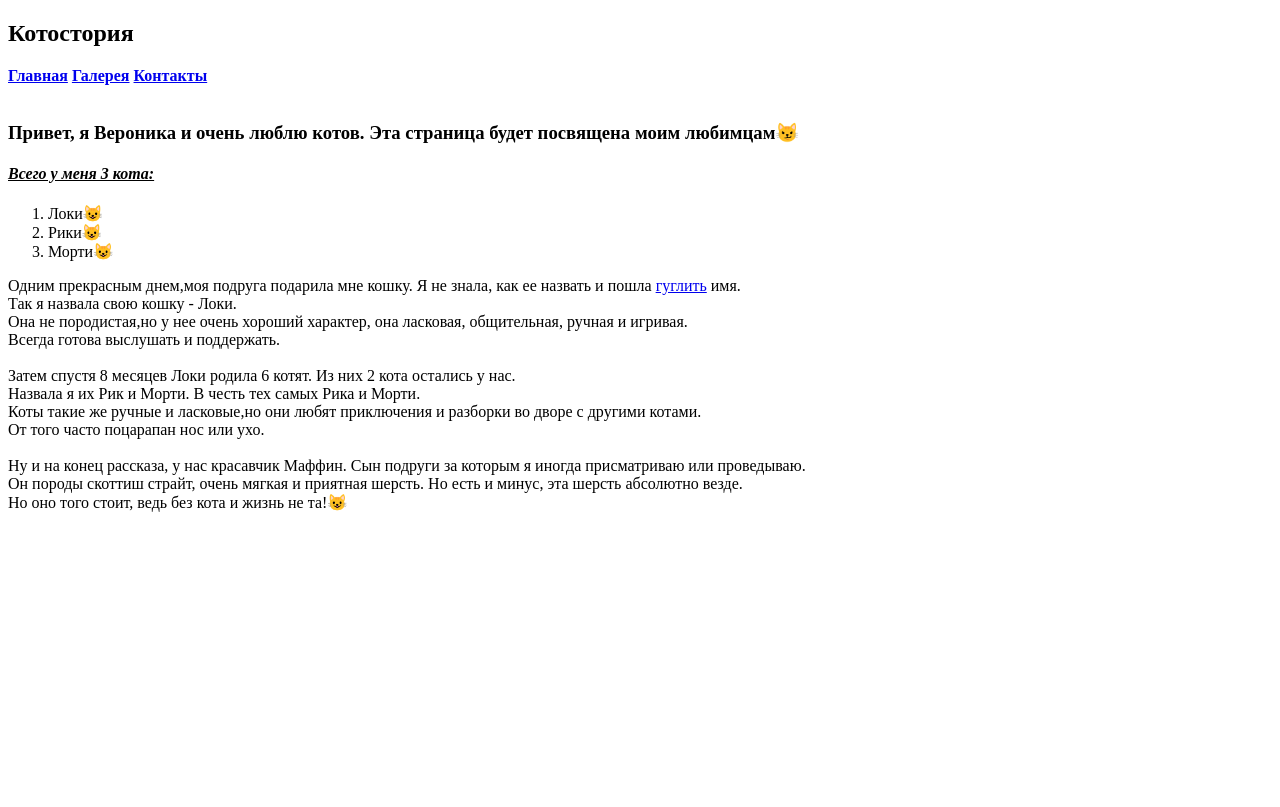
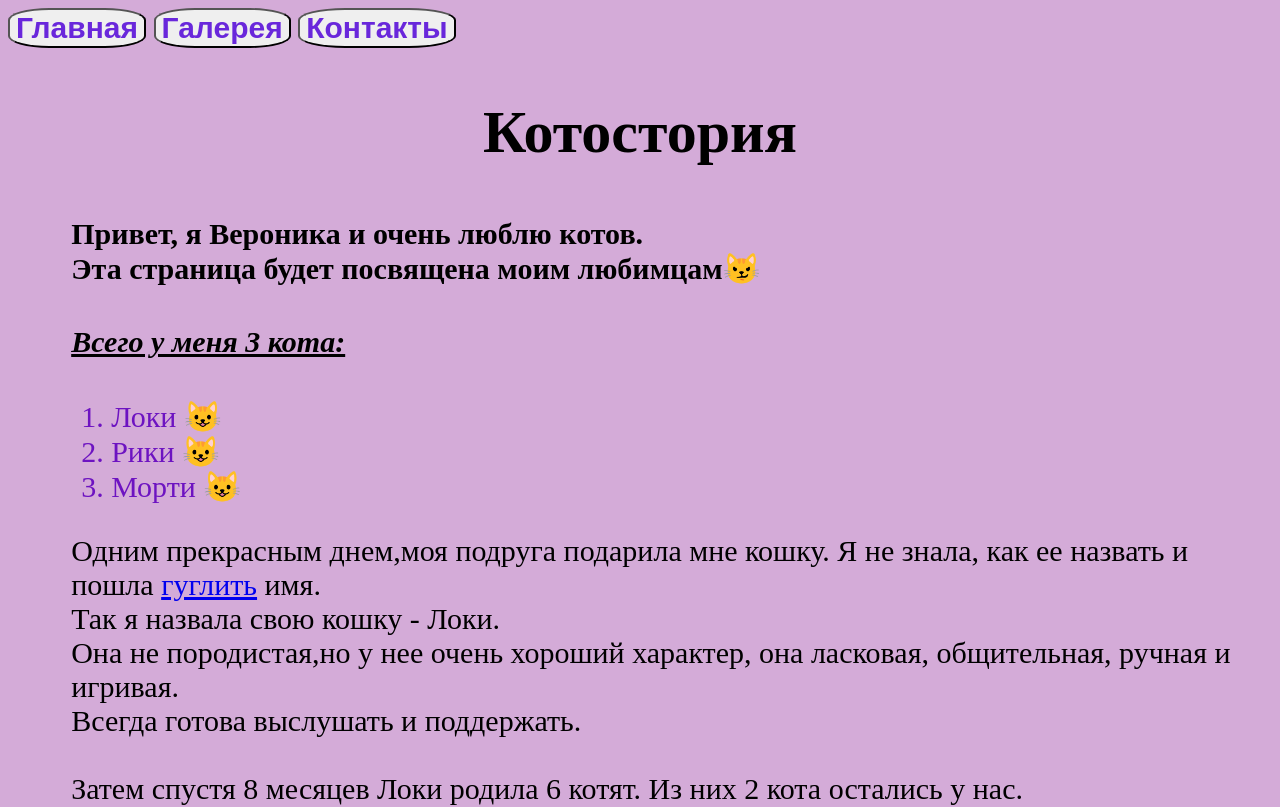
Before and after one commit to onika-punik/my-first-repo, a plain HTML site: page index.html in a window 1280 px wide. Shown: the top 807 px of the page. Drawn offline with Linux system fonts and the light colour scheme.

Commit message:
Kotostory with CSS

```diff
--- a/index.html
+++ b/index.html
@@ -1,26 +1,38 @@
 <!DOCTYPE html>
 <html lang="en">
+
 <head>
   <meta charset="UTF-8">
   <title>Kotostory</title>
+  <link href="./style.css" type="text/css" rel="stylesheet">
 </head>
+
 <body>
-    <h2>Котостория</h2>
   <header>
     <nav>
-        <a href="./index.html"><b>Главная</b></a>
-        <a href="./pages/gallery.html"><b>Галерея</b></a>
-        <a href="./pages/contact.html"><b>Контакты</b></a>
+      <a href="./index.html" class="nav"><button for="Главная" class="nav"><b>Главная</b></button></a>
+      <a href="./pages/gallery.html" class="nav"><button for="Галерея" class="nav"><b>Галерея</b></button></a>
+      <a href="./pages/contact.html" class="nav"><button for="Контакты" class="nav"><b>Контакты</b></button></a>
     </nav>
+    <h2 id="kt" style="text-align:center; font-size: 200%;">Котостория</h2>
   </header>
+  <div style="padding-left: 5%;">
+  <h3>Привет, я Вероника и очень люблю котов.
     <br>
-    <h3>Привет, я Вероника и очень люблю котов. Эта страница будет посвящена моим любимцам<span>&#128572;</span></h3>
+    Эта страница будет посвящена моим любимцам<span>&#128572;</span></h3>
   <h4><u><em>Всего у меня 3 кота:</em></u></h4>
   <ol type="1">
-      <li>Локи<span>&#128570;</span></li>
-      <li>Рики<span>&#128570;</span></li>
-      <li>Морти<span>&#128570;</span></li>
+    <label for="name" id="lk">
+      <li>Локи
+    </label><span>&#128570;</span></li>
+    <label for="name" id="lk">
+      <li>Рики
+    </label><span>&#128570;</span></li>
+    <label for="name" id="lk">
+      <li>Морти
+    </label><span>&#128570;</span></li>
   </ol>
+
     Одним прекрасным днем,моя подруга подарила мне кошку. Я не знала, как ее назвать и пошла
     <a href="http://google.com.ua" target="_blank">гуглить</a> имя.
     <br>
@@ -40,11 +52,12 @@
     От того часто поцарапан нос или ухо.
     <br>
     <br>
-    Ну и на конец  рассказа, у нас красавчик Маффин. Сын подруги за которым я иногда присматриваю или проведываю.
+    Ну и на конец рассказа, у нас красавчик Маффин. Сын подруги за которым я иногда присматриваю или проведываю.
     <br>
     Он породы скоттиш страйт, очень мягкая и приятная шерсть. Но есть и минус, эта шерсть абсолютно везде.
     <br>
     Но оно того стоит, ведь без кота и жизнь не та!<span>&#128570;</span>
+  </div>
+</body>
 
-  </body>
 </html>
--- /dev/null
+++ b/style.css
@@ -0,0 +1,7 @@
+label{color: blueviolet;}
+body{background-color: rgb(212, 171, 216);}
+.contact-page{background-image:url('images/7.png')}
+#lk{color: rgb(109, 19, 193);}
+*{font-size: 30px;}
+.nav{color: rgb(105, 39, 219); border-radius: 30%;}
+#kt{font-family:'Comic Sans MS';}
```
Also changed, not shown: pages/contact.html (+13 -7 lines), pages/gallery.html (+10 -11 lines), images/7.png (added). Lines whose indentation alone changed are shown as unchanged.
